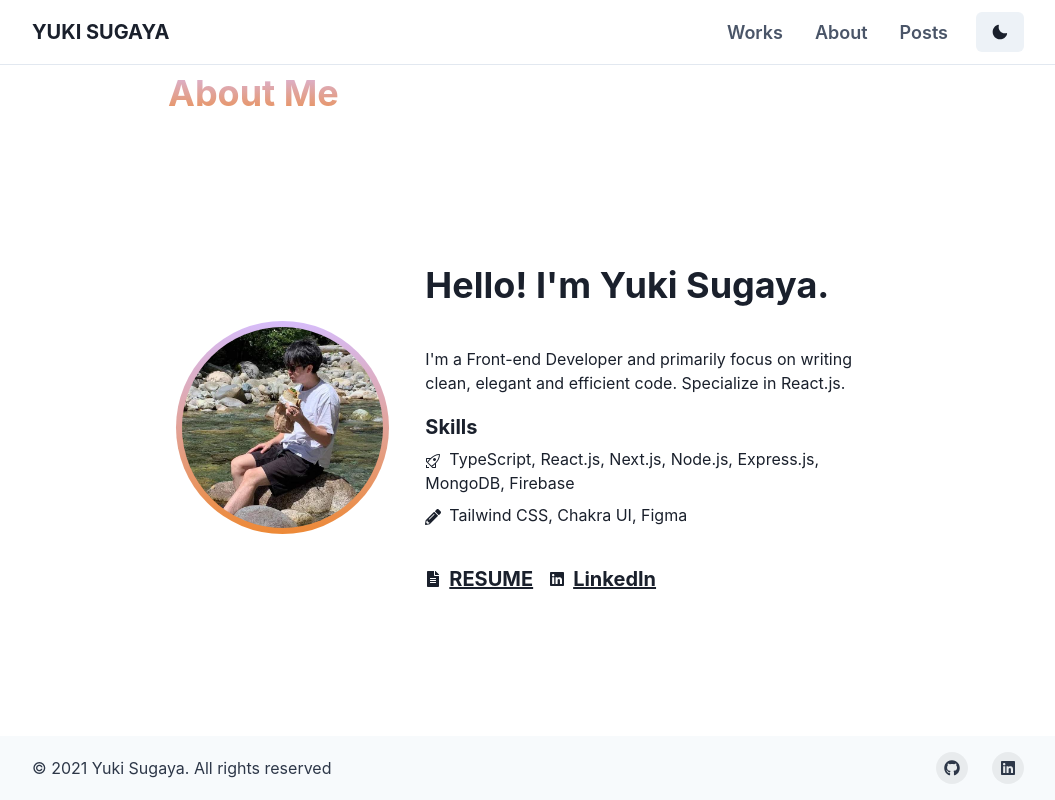
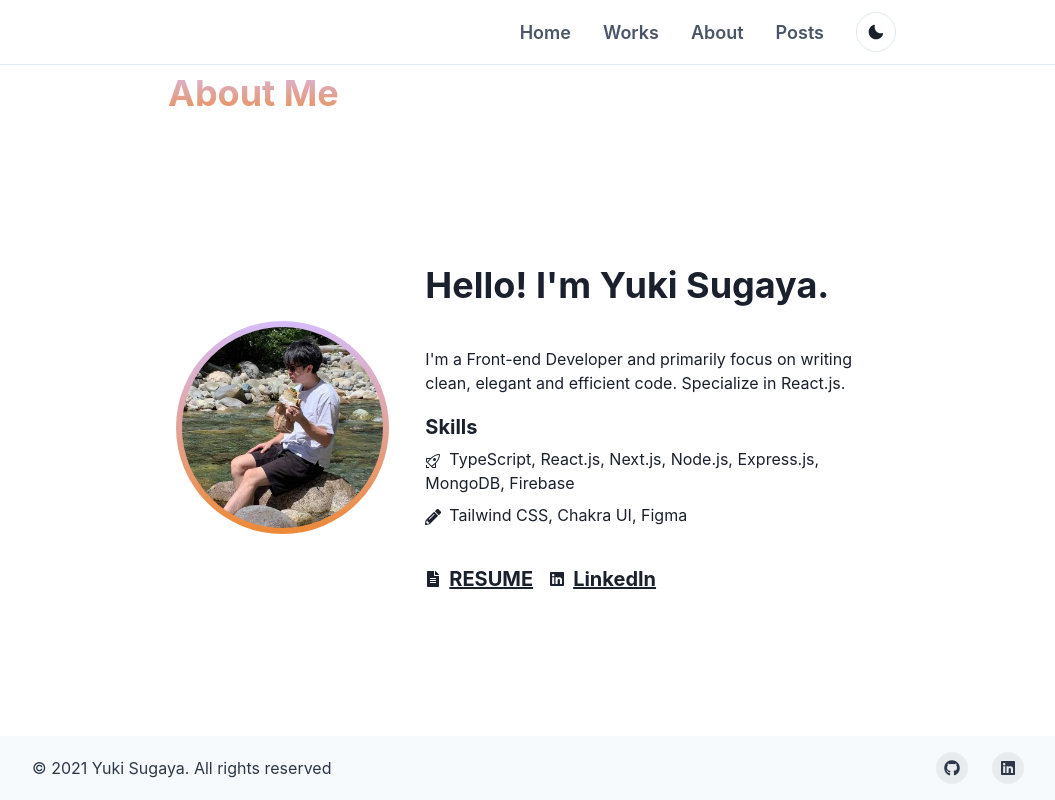
Before and after one commit to sugaya24/next-portfolio, a Next.js app: page /about in a window 1280 px wide. Shown: the whole page, without its empty margins (112-1167 px from the left). Built offline with nearby package versions, Linux system fonts and the light colour scheme.

Commit message:
refactor: navbar style

```diff
--- a/src/components/Navbar.tsx
+++ b/src/components/Navbar.tsx
@@ -4,7 +4,6 @@ import {
   Box,
   Flex,
   Link as CuiLink,
-  Button,
   Menu,
   MenuButton,
   MenuList,
@@ -13,8 +12,9 @@ import {
   Stack,
   useColorMode,
   IconButton,
-  Heading,
   Container,
+  Spacer,
+  ButtonGroup,
 } from '@chakra-ui/react';
 import { MoonIcon, SunIcon, HamburgerIcon } from '@chakra-ui/icons';
 
@@ -24,6 +24,10 @@ type NavItem = {
 };
 
 const NAV_ITEMS: Array<NavItem> = [
+  {
+    label: `Home`,
+    href: ``,
+  },
   {
     label: `Works`,
     href: `works`,
@@ -44,6 +48,7 @@ const DesktopNav = () => {
 
   return (
     <Stack
+      mr={8}
       direction={{ base: `row` }}
       display={{ base: `none`, md: `flex` }}
       alignItems={`center`}
@@ -68,7 +73,6 @@ const DesktopNav = () => {
 
 const Navbar: React.FC = () => {
   const { colorMode, toggleColorMode } = useColorMode();
-  // const { isOpen, onClose, onOpen } = useDisclosure();
 
   return (
     <Box
@@ -82,35 +86,24 @@ const Navbar: React.FC = () => {
       borderColor={colorMode === `light` ? `gray.200` : `gray.700`}
       zIndex={`10`}
     >
-      <Container maxW={`container.lg`}>
+      <Container maxW={`container.md`} p={0}>
         <Flex h={16} alignItems={`center`} justifyContent={`space-between`}>
-          <Box>
-            <Link href={`/`}>
-              <CuiLink _hover={{ textDecoration: `none` }}>
-                <Heading as={`h1`} size={`md`}>
-                  YUKI SUGAYA
-                </Heading>
-              </CuiLink>
-            </Link>
-          </Box>
+          <Spacer />
 
           <Flex alignItems={`center`}>
-            <Stack direction={`row`} spacing={7}>
+            <Stack direction={{ base: `row-reverse`, md: `row` }} spacing={0}>
               <DesktopNav />
-              <Button onClick={toggleColorMode}>
-                {colorMode === `light` ? <MoonIcon /> : <SunIcon />}
-              </Button>
 
               <Box display={{ base: `inline-block`, md: `none` }}>
                 <Menu>
                   <MenuButton
+                    m={0}
                     as={IconButton}
                     icon={<HamburgerIcon w={5} h={5} />}
                     rounded={`full`}
                     variant={`ghost`}
                     cursor={`pointer`}
                     aria-label={`Toggle Navigation`}
-                    minW={0}
                   />
                   <MenuList alignItems={`center`}>
                     {NAV_ITEMS.map(({ href, label }: NavItem) => (
@@ -123,6 +116,17 @@ const Navbar: React.FC = () => {
                   </MenuList>
                 </Menu>
               </Box>
+              <ButtonGroup mr={4}>
+                <IconButton
+                  className="some------"
+                  mr={4}
+                  onClick={toggleColorMode}
+                  rounded="full"
+                  variant="outline"
+                  icon={colorMode === `light` ? <MoonIcon /> : <SunIcon />}
+                  aria-label={`Toggle dark mode`}
+                />
+              </ButtonGroup>
             </Stack>
           </Flex>
         </Flex>
```
